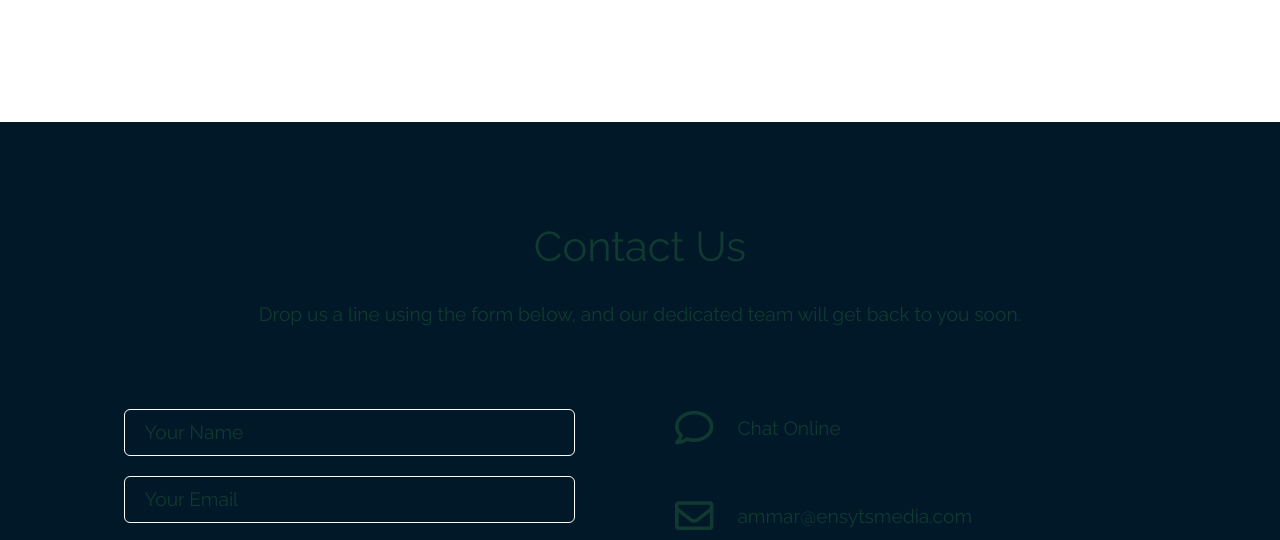
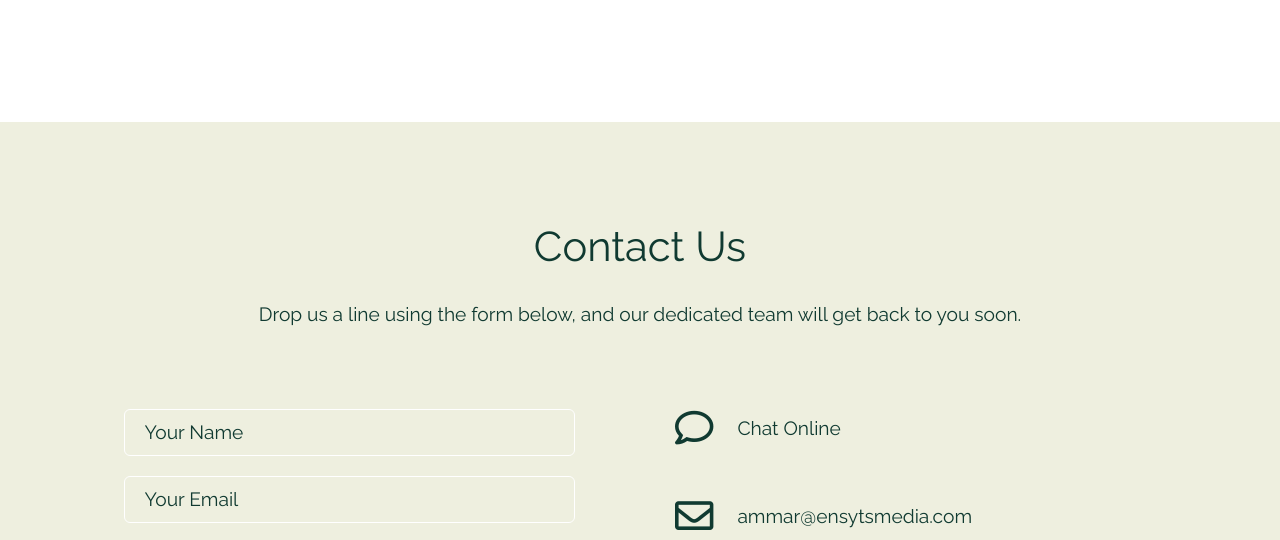
Before and after one commit to zengincloud/agencytemplate, a plain HTML site: page index.html in a window 1280 px wide. Shown: the part 3234-3774 px from the top of the page. Drawn offline with Linux system fonts and the light colour scheme.

Commit message:
contact bg

```diff
--- a/css/tooplate-infinite-loop.css
+++ b/css/tooplate-infinite-loop.css
@@ -516,7 +516,7 @@ figure.effect-honey:hover h2 i {
 
 #contact {
   color: #103A31;
-  background-color: #001828;
+  background-color: #EEEFDF;
   background-image: url(../img/infinite-loop-033.jpg);
   background-position: center;
   background-repeat: no-repeat;
```
